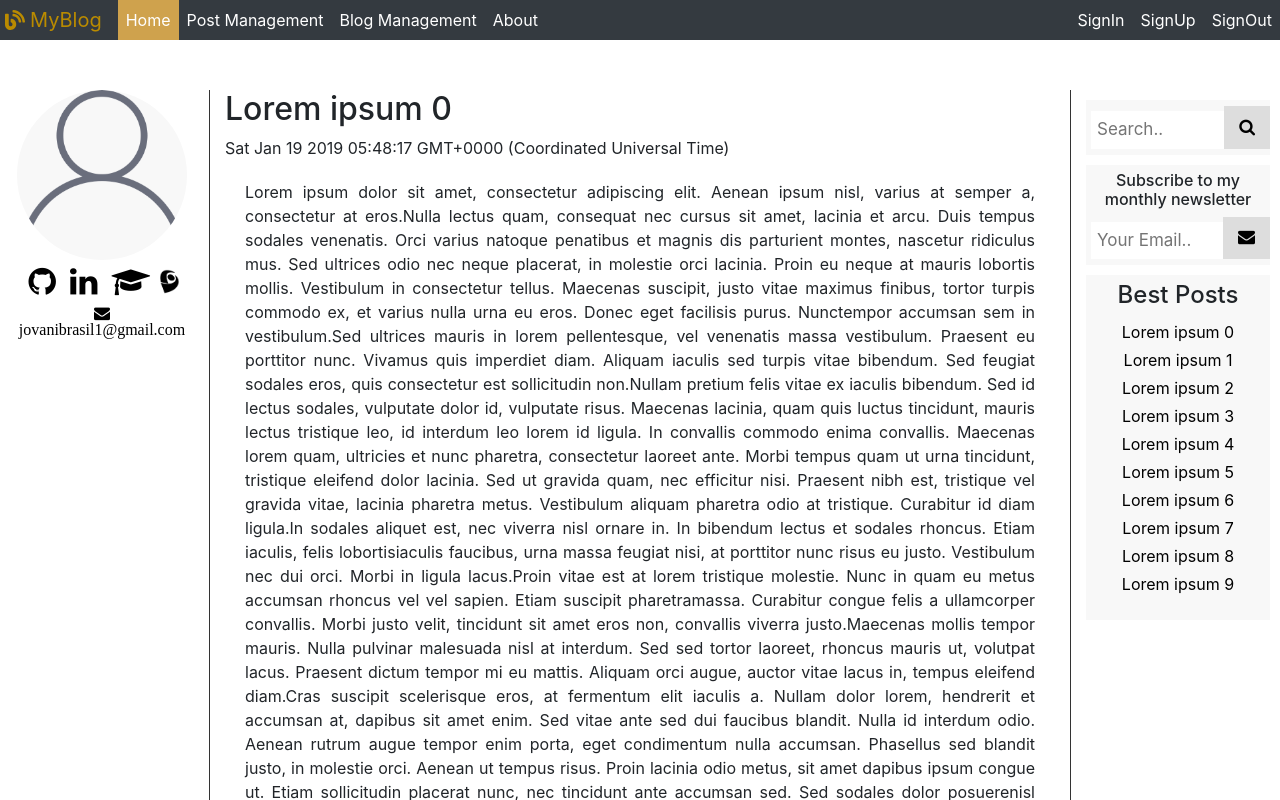
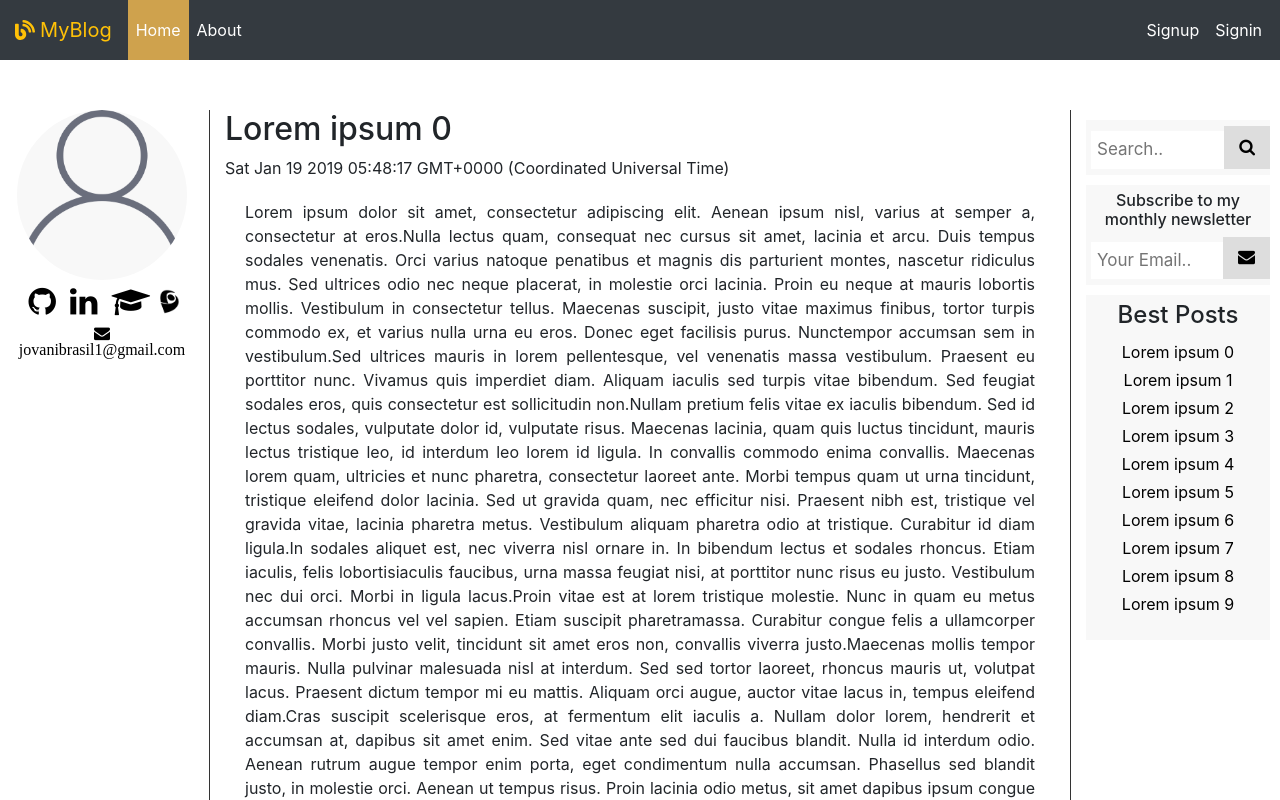
Before and after one commit to jovanibrasil/blog-app-angular, an Angular app: page /post/0 in a window 1280 px wide. Shown: the top 800 px of the page. Built offline with nearby package versions, Linux system fonts and the light colour scheme.

Commit message:
Change header layout

```diff
--- a/src/app/header/header.component.css
+++ b/src/app/header/header.component.css
@@ -1,9 +1,28 @@
 .navbar {
-    padding: 0px;
+    padding: 0px 10px;
+    height: 60px;
 }
 
-a {
+li a, .vertical-centered {
     color: white;
+    display: flex;
+    justify-content: center;
+    flex-direction: column;
+    text-align: center;
+}
+
+li {
+    display: flex;
+    align-items: center;
+  justify-content: center;
+}
+
+li, ul, a {
+    height: 100%;
+}
+
+.navbar-collapse {
+    height: 100%;
 }
 
 li a:hover {
--- a/src/app/header/header.component.html
+++ b/src/app/header/header.component.html
@@ -1,4 +1,5 @@
 <nav class="navbar navbar-expand-lg navbra-dark bg-dark">
+  <div class="vertical-centered">
     <a class="navbar-brand text-warning" href="#">
       <fa-icon [icon]="faBlog" ></fa-icon>
       <span >MyBlog</span>
@@ -7,15 +8,16 @@
       data-target="#navbarColor01" aria-expanded="false" aria-label="Toggle navigation">
       <span class="navbar-toggler-icon"></span>
     </button>
-  <div class="collapse navbar-collapse" id="navbarColor01">
+  </div>
+  <div class="navbar-collapse" id="navbarColor01">
     <ul class="navbar-nav mr-auto">
       <li class="nav-item active" (click)="setActive($event)">
         <a class="nav-link" routerLink="/">Home</a>
       </li>
-      <li class="nav-item" (click)="setActive($event)">
+      <li *ngIf="authority === 'ROLE_USER'" class="nav-item" (click)="setActive($event)">
         <a class="nav-link" routerLink="/post-management">Post Management</a>
       </li>
-      <li class="nav-item" (click)="setActive($event)">
+      <li *ngIf="authority === 'ADMIN_USER'" class="nav-item" (click)="setActive($event)">
         <a class="nav-link" routerLink="/blog-management">Blog Management</a>
       </li>
       <li class="nav-item" (click)="setActive($event)">
@@ -23,15 +25,19 @@
       </li>
     </ul>
     <ul class="navbar-nav">
-      <li class="nav-item">
-        <a class="nav-link" routerLink="/signin">SignIn</a>
+
+      <li *ngIf="authority" class="nav-item">
+        <a class="nav-link" style="color: white" (click)="logout()">Logout</a>
       </li>
-      <li class="nav-item">
-        <a class="nav-link" routerLink="/signup">SignUp</a>
+
+      <li *ngIf="!authority && getLocationPath() != '/signup'" >
+        <a class="nav-link" routerLink="/signup">Signup</a>
       </li>
-      <li class="nav-item">
-        <a class="nav-link" style="color: white" (click)="logout()">SignOut</a>
+
+      <li *ngIf="!authority && getLocationPath() != '/signin'" >
+          <a class="nav-link" routerLink="/">Signin</a>
       </li>
+
     </ul>
   </div>
 </nav>
--- a/src/app/header/header.component.ts
+++ b/src/app/header/header.component.ts
@@ -10,7 +10,7 @@ import { faBlog } from '@fortawesome/free-solid-svg-icons';
 export class HeaderComponent implements OnInit {
 
   faBlog = faBlog;
-
+  private authority: string = null;
   lastActiveElement: any = null;
 
   constructor() { }
@@ -29,4 +29,50 @@ export class HeaderComponent implements OnInit {
     console.log("logout")
   }
 
+  getLocationPath(){
+    return "/";
+  }
+
+  // private authority: string;
+
+  // constructor(private tokenStorageService: TokenStorageService, private router: Router,
+  //     location: Location, private toasterService: ToasterService) {};
+
+  // getLOcationPath(){
+  //     return location.pathname;
+  // }
+
+  // ngOnInit() {
+  //     this.updateNavigation();
+  //     this.tokenStorageService.getTheBoolean().subscribe(
+  //         value => {
+  //             this.updateNavigation()
+  //         }
+  //     );
+  // }
+
+  // updateNavigation(){
+  //     this.authority = null;
+  //     // get authority from using auth service
+  //     console.log("Updating navigaation component")
+  //     let roles = this.tokenStorageService.getAuthorities();
+  //     console.log(roles);
+  //     roles.every(role => {
+  //         this.authority = role;
+  //         console.log(this.authority)
+  //         if(role === 'ROLE_ADMIN'){
+  //             return false
+  //         }
+  //         return true; // continue iterating the role vector
+  //     });
+  // }
+
+  // logout() {
+  //     this.tokenStorageService.signOut();
+  //     //window.location.reload();
+  //     this.toasterService.success("You have been logged out successfully.", true);
+  //     this.router.navigate(['']);
+  // }
+
+
 }
--- a/src/app/main/main.component.html
+++ b/src/app/main/main.component.html
@@ -1,12 +1,12 @@
 <div class="container-fluid" style="padding: 50px 10px">
   <div class="row">
 
-    <div class="col-md-2" style="border-left: 1px solid #333">
+    <div class="col-md-2" style="border-left: 1px solid #333; padding-left: 10px;">
     </div>
     <div class="col-md-8">
         <app-post-list></app-post-list>
     </div>
-    <div class="col-md-2" style="border-left: 1px solid #333">
+    <div class="col-md-2" style="border-left: 1px solid #333; padding-right: 10px">
         <app-right-menu></app-right-menu>
     </div>
 
--- a/src/app/main/post-list/post-list.component.css
+++ b/src/app/main/post-list/post-list.component.css
@@ -6,3 +6,8 @@ a {
     text-align: justify;
     padding: 10px 40px;
 }
+
+span {
+    color: rgb(207, 162, 77);
+    margin-left: 2px;
+}
--- a/src/app/main/post-list/post-list.component.html
+++ b/src/app/main/post-list/post-list.component.html
@@ -6,5 +6,5 @@
     <div class="post-date">
     Postado em {{p.date}} por {{p.author}}
     </div>
-    <p class="post-head-content">{{p.summary}}<a [routerLink]="[ '/post', p.id ]">Full post</a></p>
+    <p class="post-head-content">{{p.summary}}<a [routerLink]="[ '/post', p.id ]"><span>Full post</span></a></p>
 </div>
--- a/src/app/right-menu/right-menu.component.html
+++ b/src/app/right-menu/right-menu.component.html
@@ -1,3 +1,5 @@
-<app-search></app-search>
-<app-subscribe></app-subscribe>
-<app-best-post-list></app-best-post-list>
+<div>
+    <app-search></app-search>
+    <app-subscribe></app-subscribe>
+    <app-best-post-list></app-best-post-list>
+</div>
```
Lines whose indentation alone changed are shown as unchanged.
